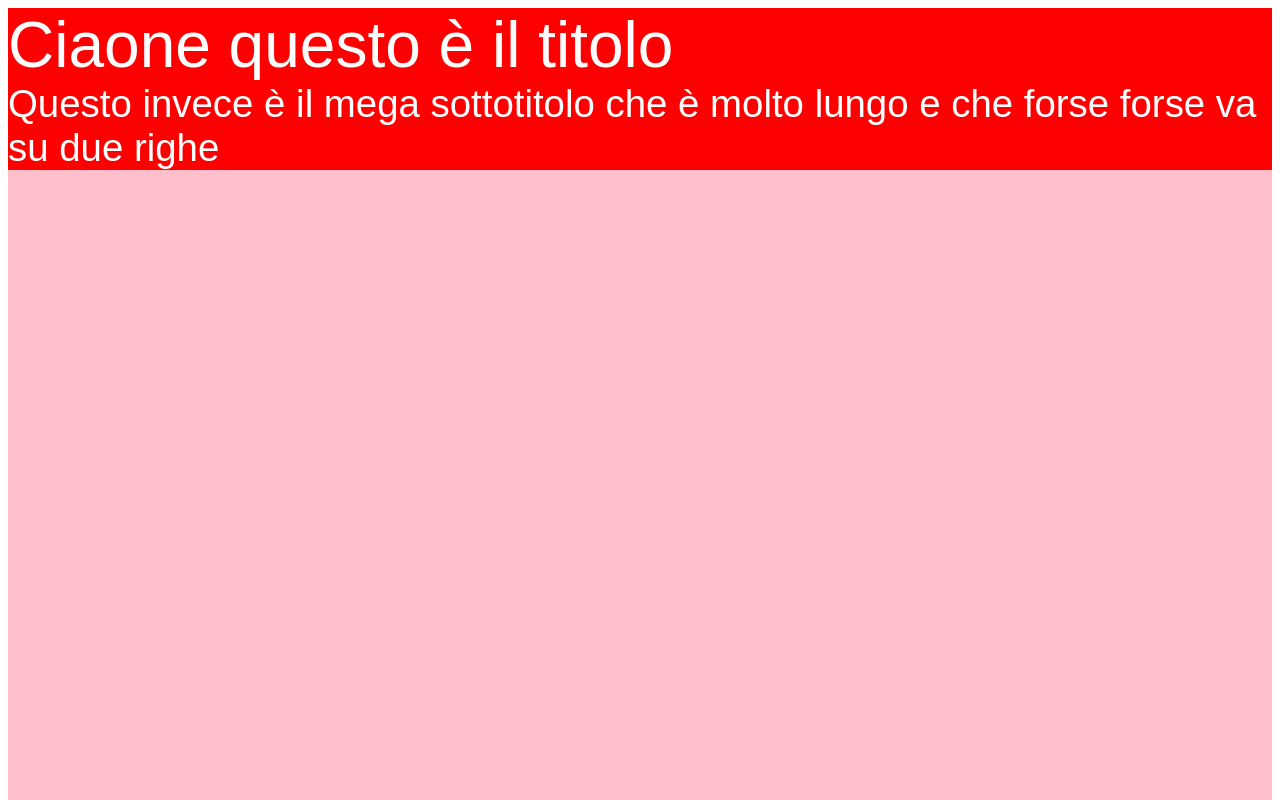
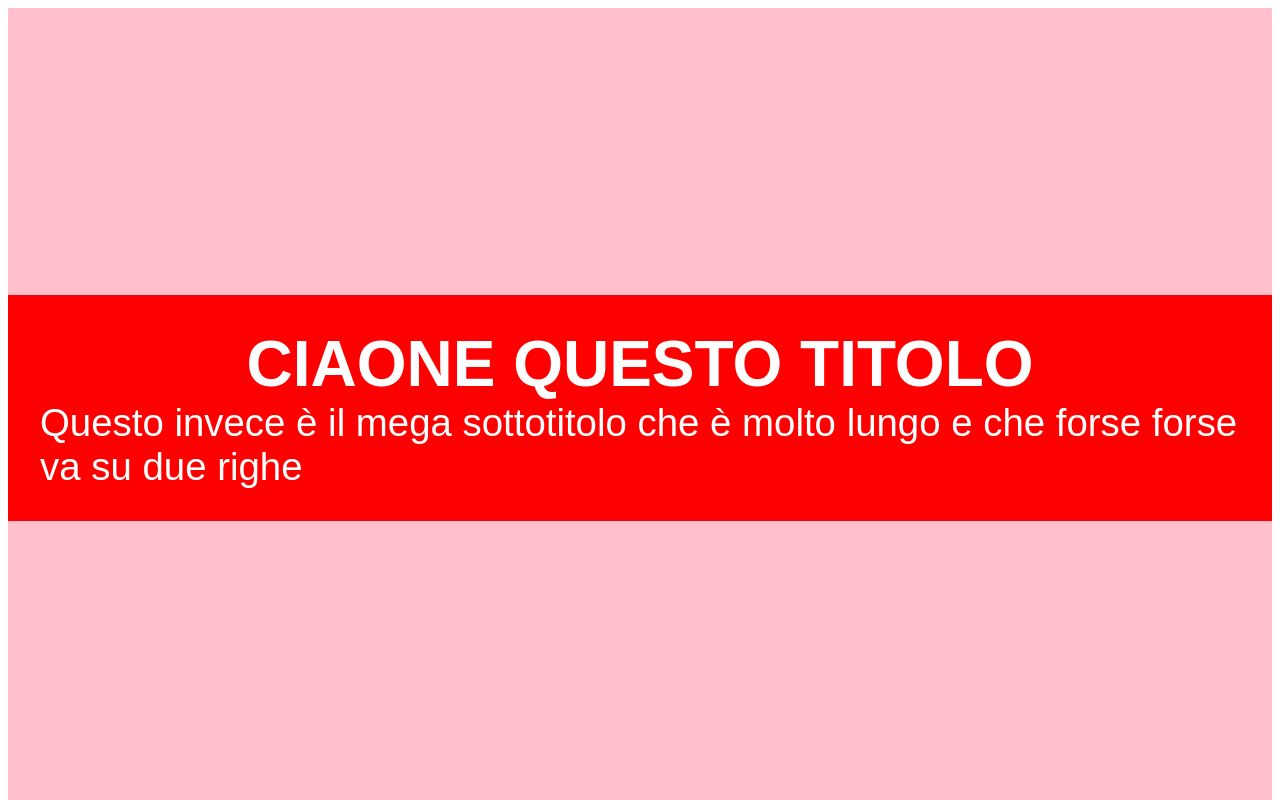
Before and after one commit to filippogianessi/VJ-01, a plain HTML site: page index.html in a window 1280 px wide. Shown: the top 800 px of the page. Drawn offline with Linux system fonts and the light colour scheme.

Commit message:
added title

```diff
--- a/css/index.css
+++ b/css/index.css
@@ -5,7 +5,7 @@
 .paragraph {
   margin: 24px 0;
   font-size: 1.6em;
-  font-family: "Merriweather", serifM
+  font-family: "Merriweather", serif;
 }
 
 .opening {
@@ -16,18 +16,24 @@
   flex-direction: column;
   align-items: center;
   align-content: center;
+  justify-content: center;
+
 }
 
 .opening__box {
   background: red;
   display: flex;
   flex-direction: column;
+  padding: 32px;
+  align-content: center;
+  align-items: center;
 }
 
 .opening-box__title {
   font-size: 4em;
   color: white;
   font-family: sans-serif;
+  font-weight: 700;
 }
 
 .opening-box__subtitle {
--- a/index.html
+++ b/index.html
@@ -8,7 +8,7 @@
   <body>
     <div class="opening">
       <div class="opening__box">
-        <div class="opening-box__title">Ciaone questo è il titolo</div>
+        <div class="opening-box__title">CIAONE QUESTO TITOLO</div>
         <div class="opening-box__subtitle">Questo invece è il mega sottotitolo
           che è molto lungo e che forse forse va su due righe</div>
       </div>
```
